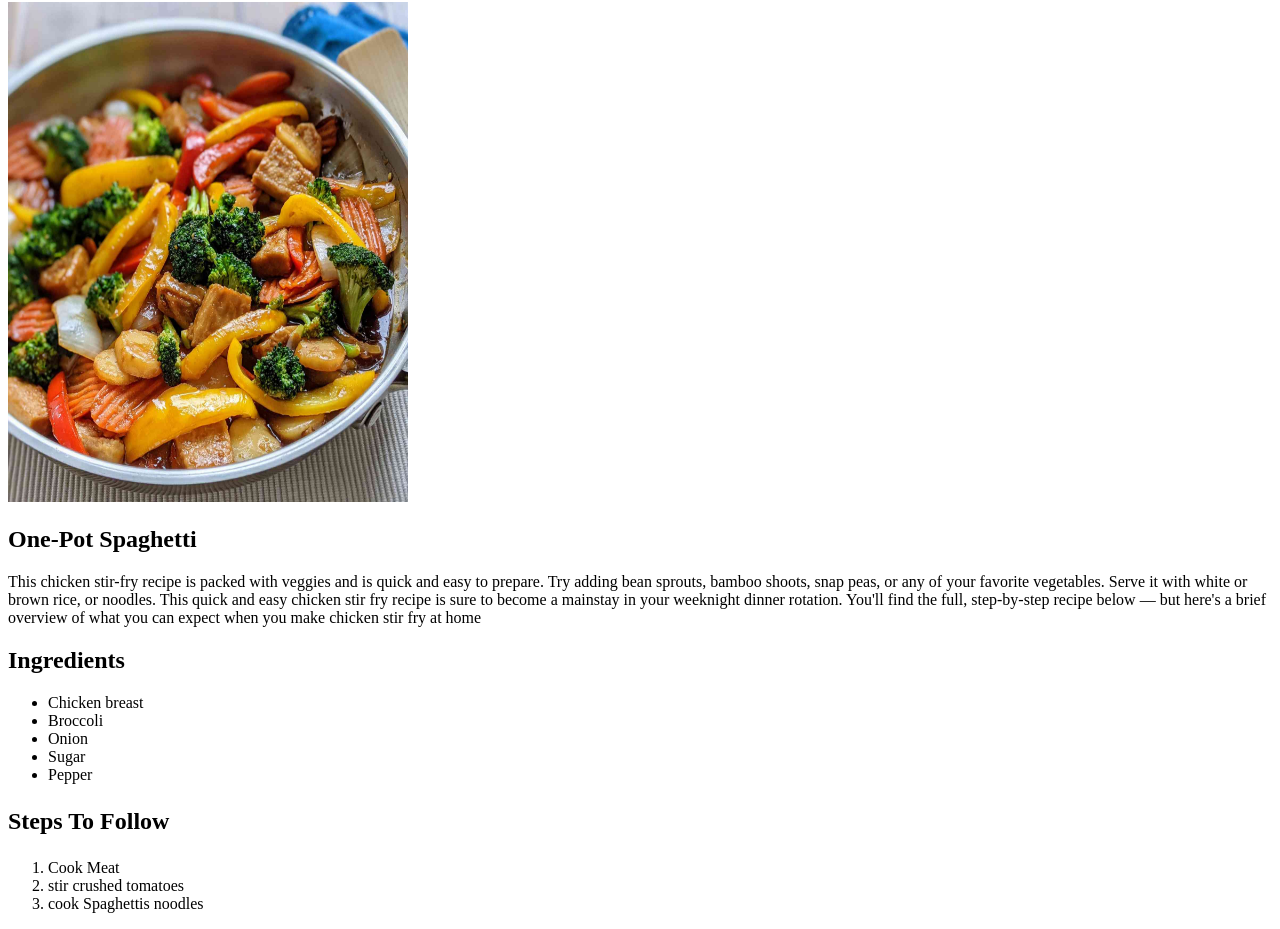
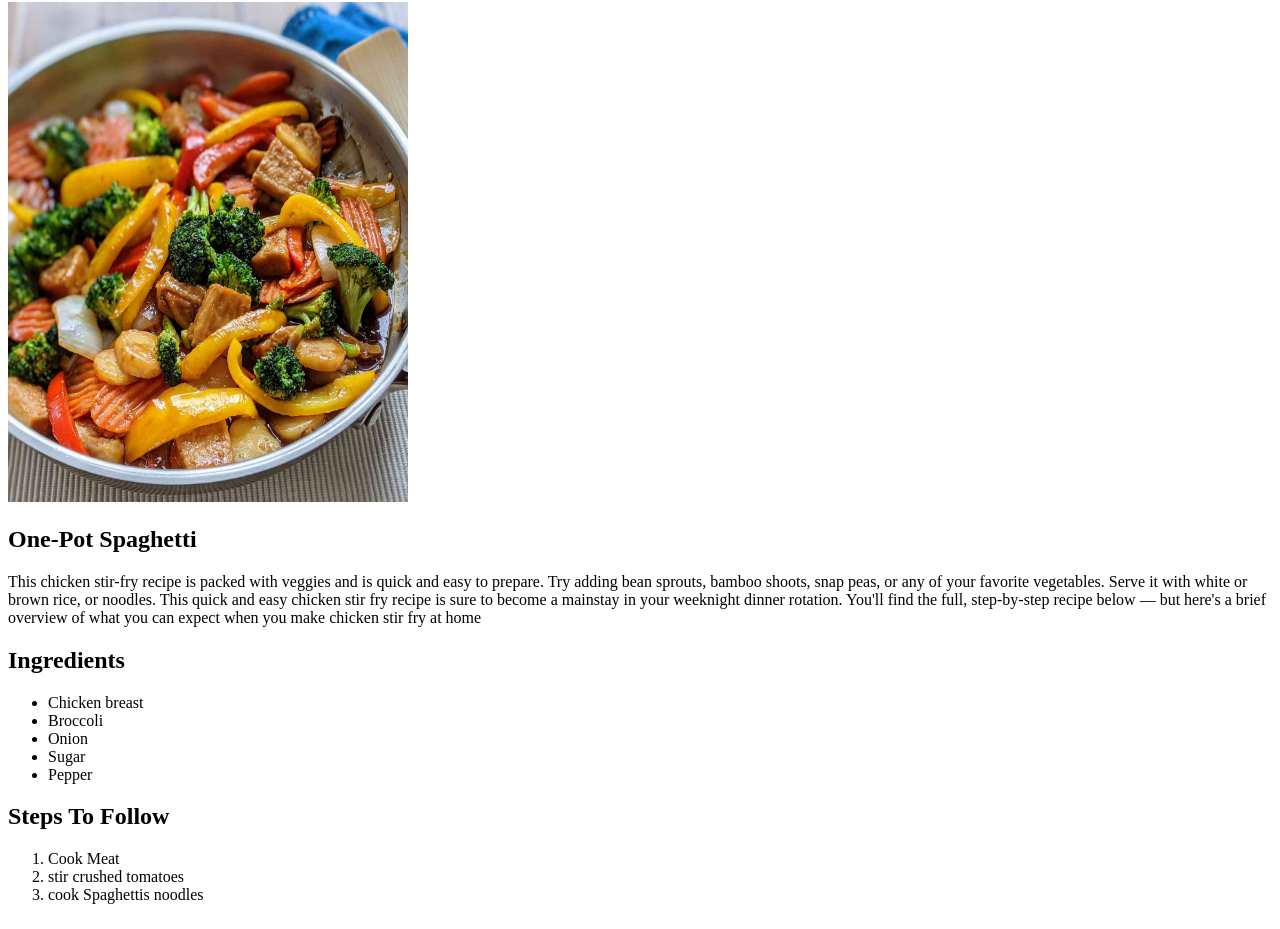
Before and after one commit to Marar101/odin-recipes, a plain HTML site: page recipes/chicken.html in a window 1280 px wide. Shown: the part 78-1007 px from the top of the page. Drawn offline with Linux system fonts and the light colour scheme.

Commit message:
rm excess p

```diff
--- a/recipes/chicken.html
+++ b/recipes/chicken.html
@@ -21,7 +21,7 @@
          <li>Pepper</li>
 
     </ul>
-    <h2><p>Steps To Follow</p></h2>
+    <h2>Steps To Follow</h2>
 <ol>
 <li>Cook Meat</li>
 <li>stir crushed tomatoes</li>
```
